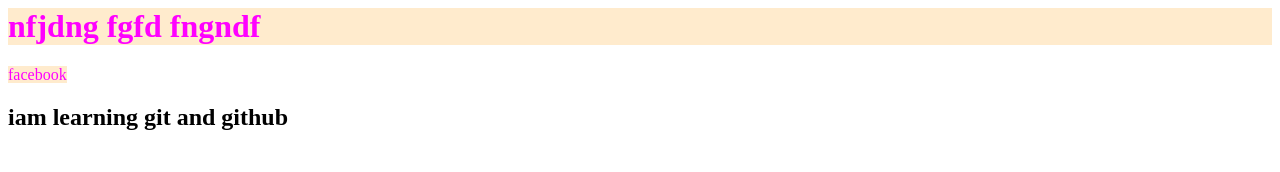
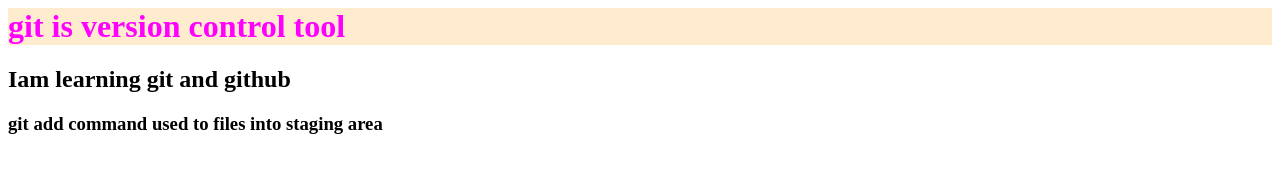
Before and after one commit to ushakadirigit/My-first-HTML-project-file-using-github, a plain HTML site: page index.html in a window 1280 px wide. Drawn offline with Linux system fonts and the light colour scheme.

Commit message:
third commit

```diff
--- a/index.html
+++ b/index.html
@@ -4,8 +4,9 @@
         <link href="style.css " type="text/css" rel="stylesheet"/>
     </head>
     <body>
-        <h1 >nfjdng fgfd fngndf</h1>
-        <a>facebook</a>
-        <h2>iam learning git and github</h2>
+        <h1 >git is version control tool</h1>
+
+        <h2>Iam learning git and github</h2>
+        <h3>git add command used to files into staging area</h3>
     </body>
 </html>
```
